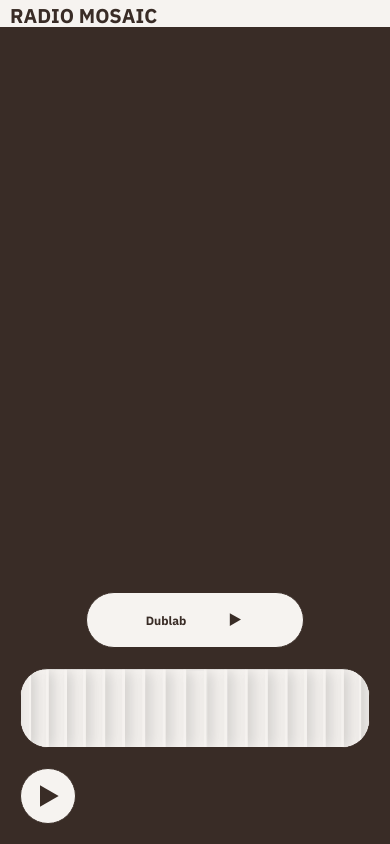
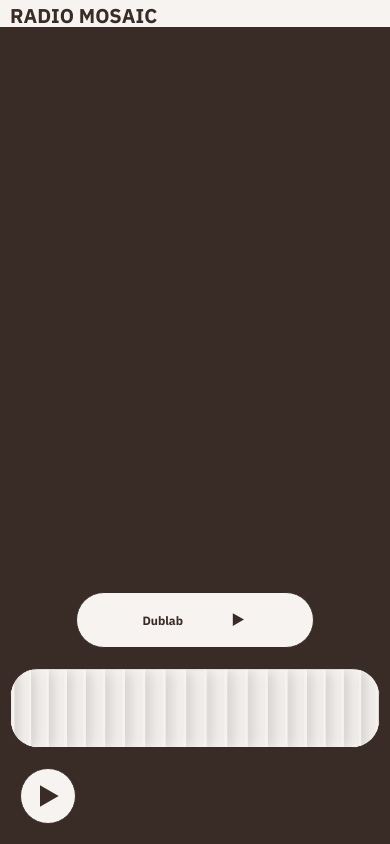
Before and after one commit to xavierconnelly/radio-mosaic, a SvelteKit app: page / in a window 390 px wide. Shown: the top 844 px of the page. Built offline with nearby package versions, Linux system fonts and the light colour scheme; a web font is replaced by a local one.

Commit message:
to the edge

```diff
--- a/src/lib/painting.svelte
+++ b/src/lib/painting.svelte
@@ -97,8 +97,8 @@ img {
             bottom: calc(17vh - 11px);
             bottom: 196px;
             height: 56px;
-            width: calc(100vw - 172px);
-            left: 86px;
+            width: calc(100vw - 152px);
+            left: 76px;
             transform: unset;
             border-radius: 111px;
         }
--- a/src/lib/scroller.svelte
+++ b/src/lib/scroller.svelte
@@ -108,10 +108,10 @@
 @media (max-width: 500px) {
     #box {
         height: calc(28vh - 28px);
-        width: calc(100vw - 40px);
+        width: calc(100vw - 20px);
         height: 80px;
         bottom: 96px;
-        left: 20px;
+        left: 10px;
         border-radius: 28px;
         border-top: unset;
         border: 1px solid var(--yang);
--- a/src/routes/stations/[slug]/+page.svelte
+++ b/src/routes/stations/[slug]/+page.svelte
@@ -340,7 +340,7 @@
     @media (max-width: 500px) {
         h2 {
             top: 48px;
-            left: 20px;
+            left: 10px;
             writing-mode: sideways-lr;
             background-color: var(--yin);
             border: 1px solid var(--yang);
--- a/src/routes/stations/minus.svelte
+++ b/src/routes/stations/minus.svelte
@@ -57,14 +57,13 @@
 @media (min-width: 500px) and (max-width: 1280px) {
 	.minus {
 		left: 300px;
-		left: 20px
 	}
 }
 
     /* media stylings ~ MOBILE */
     @media (max-width: 500px) {
 		.minus {
-			left: 20px;
+			left: 10px;
 				writing-mode: unset;
 
 		}
--- a/src/routes/stations/plus.svelte
+++ b/src/routes/stations/plus.svelte
@@ -99,7 +99,7 @@ $: console.log($page.params.slug);
 		}
 		.plus {
 			left: unset;
-			right: 20px;
+			right: 10px;
 				writing-mode: unset;
 
 		}
```
